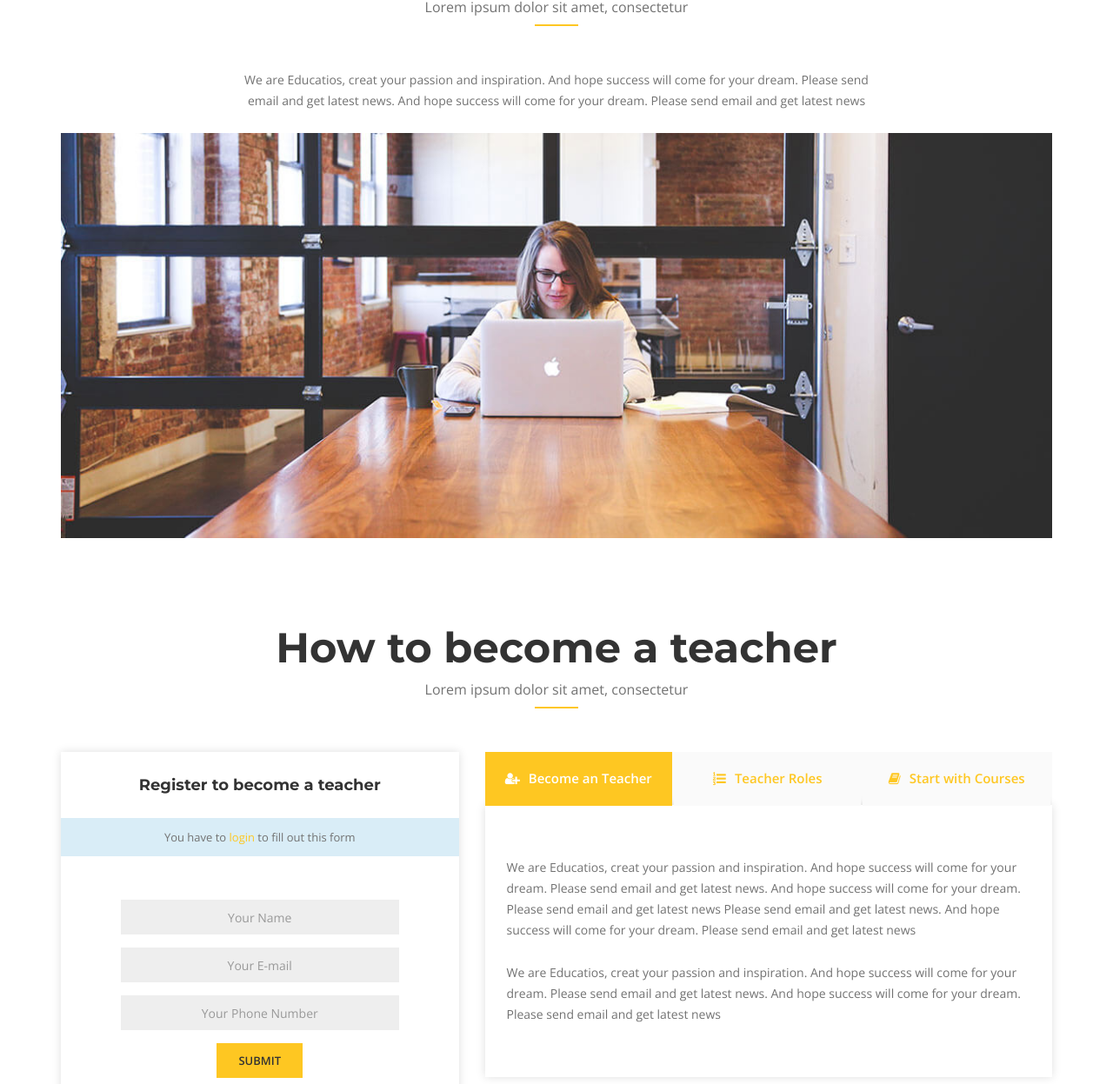
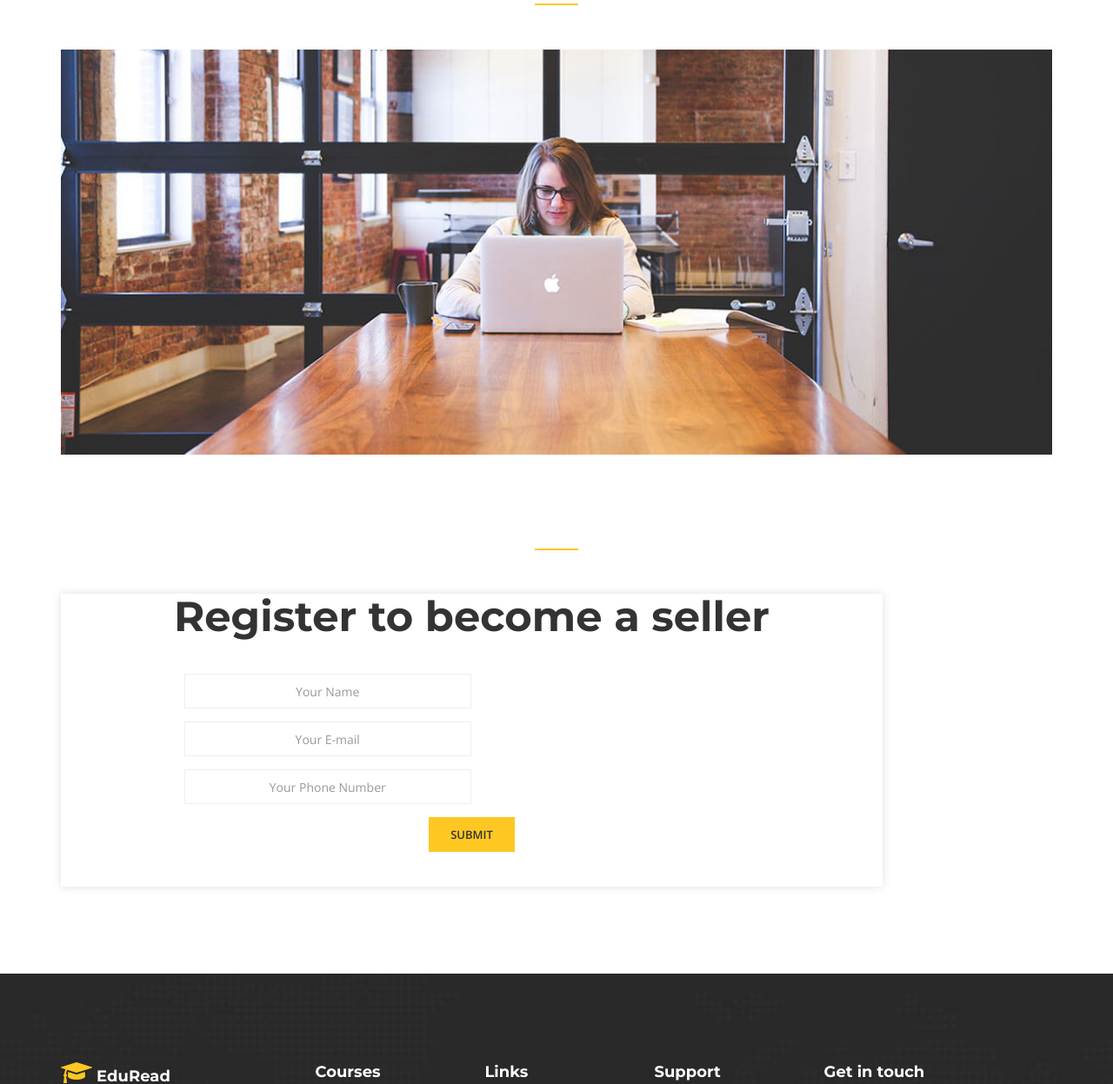
Before and after one commit to shubham18garg/Anytestseries, a plain HTML site: page anytestseries/become-a-seller.html in a window 1280 px wide. Shown: the part 577-1824 px from the top of the page at 87% size. Drawn offline with nearby package versions, Linux system fonts and the light colour scheme.

Commit message:
sell with us v1

```diff
--- a/anytestseries/become-a-teacher.html
+++ b/anytestseries/become-a-seller.html
@@ -7,7 +7,7 @@
 	<meta name="description" content="EduRead - Education HTML5 Template">
 	<meta name="keywords" content="college, education, institute, responsive, school, teacher, template, university">
 	<meta name="viewport" content="width=device-width, initial-scale=1">
-	<title>EduRead - Education HTML5 Template</title>
+	<title>Sell With Us</title>
 	<link rel="shortcut icon" href="images/favicon.ico" type="image/x-icon">
     <!-- Bootstrap CSS -->
     <link rel="stylesheet" href="css/assets/bootstrap.min.css">
@@ -181,8 +181,8 @@
 			<div class="row">
 				<div class="col-md-12">
 					<div class="intro-text ">
-						<h1>Become A Teacher</h1>
-						<p><span><a href="#">Home <i class='fa fa-angle-right'></i></a></span> <span class="b-active">Become a teacher</span></p>
+						<h1>Become A Seller</h1>
+						<p><span><a href="#">Home <i class='fa fa-angle-right'></i></a></span> <span class="b-active">Become a Seller</span></p>
 					</div>
 				</div>
 			</div><!-- /.row -->
@@ -197,12 +197,12 @@
 	<div class="container">
 		<div class="row">
 			<div class="col-sm-12 text-center become-title">
-				<h2>Apply as Instructor</h2>
-				<p>Lorem ipsum dolor sit amet, consectetur</p>
+				<h2>Apply to be a Seller </h2>
+				<p></p>
 				<span class="line"></span>
 			</div>
 			<div class="col-sm-8 col-sm-offset-2 text-center become-title-text">
-				<p>We are Educatios, creat your passion and inspiration. And hope success will come for your dream. Please send email and get latest news. And hope success will come for your dream. Please send email and get latest news</p>
+				<!--<p>We are Educatios, creat your passion and inspiration. And hope success will come for your dream. Please send email and get latest news. And hope success will come for your dream. Please send email and get latest news</p>-->
 			</div>
 		</div>
 		<div class="row">
@@ -212,43 +212,44 @@
 		</div>
 		<div class="row">
 			<div class="col-sm-12 text-center become-title become-teacher-title">
-				<h2>How to become a teacher</h2>
-				<p>Lorem ipsum dolor sit amet, consectetur</p>
+				<!--<h2>How to become a Seller</h2>-->
+				<p></p>
 				<span class="line"></span>
 			</div>
 			<div class="col-sm-12">
 				<div class="row">
-					<div class="col-sm-5">
+					<div class="col-sm-10">
 						<div class="contact-form text-center">
-							<h3>Register to become a teacher</h3>
-							<p>You have to <a href="#">login</a> to fill out this form</p>
+							<h2>Register to become a seller</h2>
+							<!--<p>You have to <a href="#">login</a> to fill out this form</p>-->
  							<form>
 	                            <div class="row">
 	                                <div class="col-sm-12">
 	                                    <div class="form-group">
-	                                        <input type="text" class="form-control" disabled="disabled" placeholder="Your Name">
+	                                        <input type="text" class="form-control" placeholder="Your Name">
 	                                    </div>
 	                                </div>
 	                                <div class="col-sm-12">
 	                                    <div class="form-group">
-	                                        <input type="email" class="form-control" disabled="disabled" placeholder="Your E-mail">
+	                                        <input type="email" class="form-control" placeholder="Your E-mail">
 	                                    </div>
 	                                </div>
 	                                <div class="col-sm-12">
 	                                    <div class="form-group">
-	                                        <input type="text" class="form-control"  disabled="disabled" placeholder="Your Phone Number">
+	                                        <input type="text" class="form-control" placeholder="Your Phone Number">
 	                                    </div>
+
 	                                </div>
 	                                <div class="col-sm-12">
 	                                    <div class="full-width submit-btn">
-	                                        <input value="Submit" disabled="disabled" type="submit">
+	                                        <input value="Submit" type="submit">
 	                                    </div>
 	                                </div>
 	                            </div>
 	                        </form>
 						</div>
 					</div>
-					<div class="col-sm-7">
+					<!--<div class="col-sm-7">
 						<div class="tab-wapper">
 							<ul class="nav nav-tabs">
 							  	<li  class="active"><a href="#become_a_teacher"  data-toggle="tab"><i class="fa fa-user-plus"></i>Become an Teacher</a></li>
@@ -273,7 +274,7 @@
 							  		<p>We are Educatios, creat your passion and inspiration. And hope success will come for your dream. Please send email and get latest news. And hope success will come for your dream. Please send email and get latest news</p>
 							  	</div>
 							</div>
-  						</div>
+  						</div>-->
 					</div>
 				</div>
 			</div>
```
